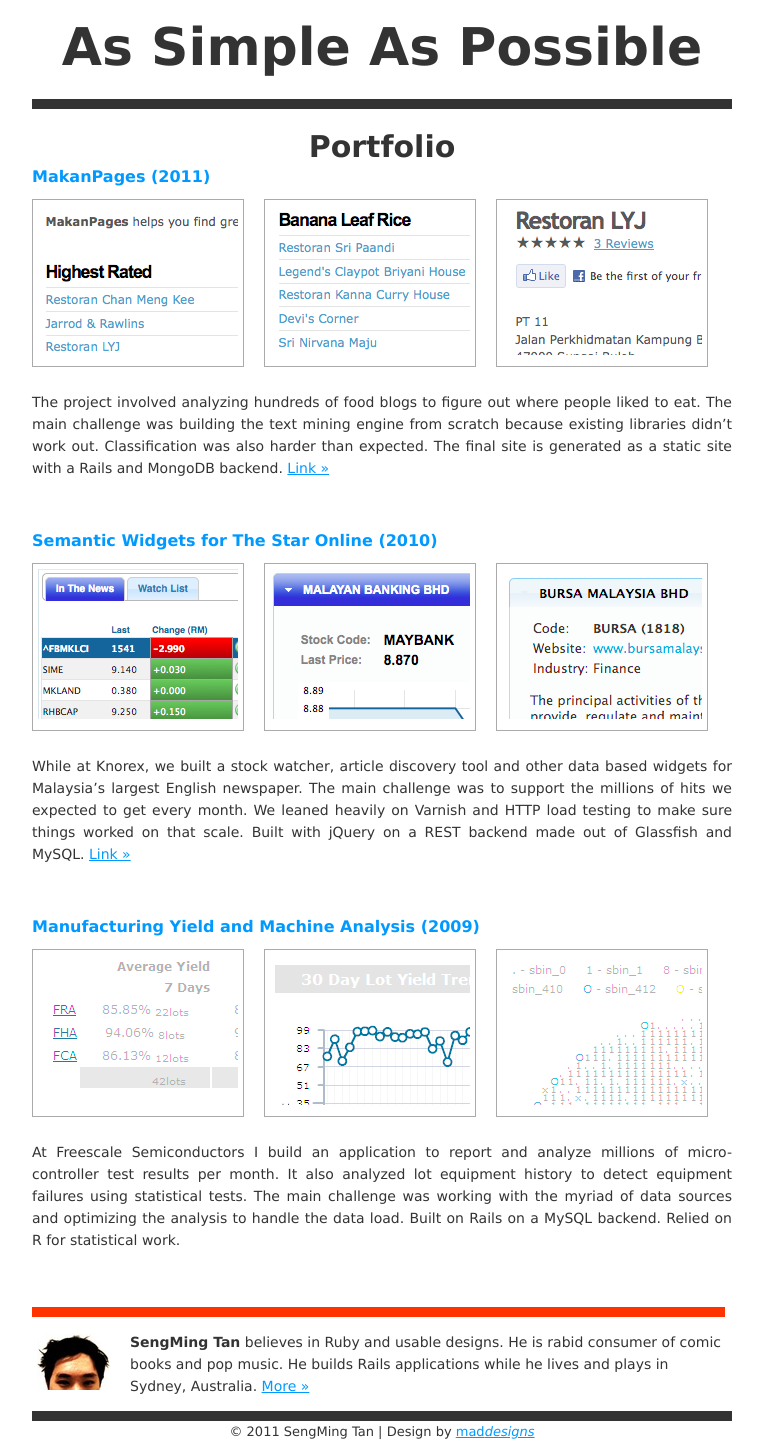
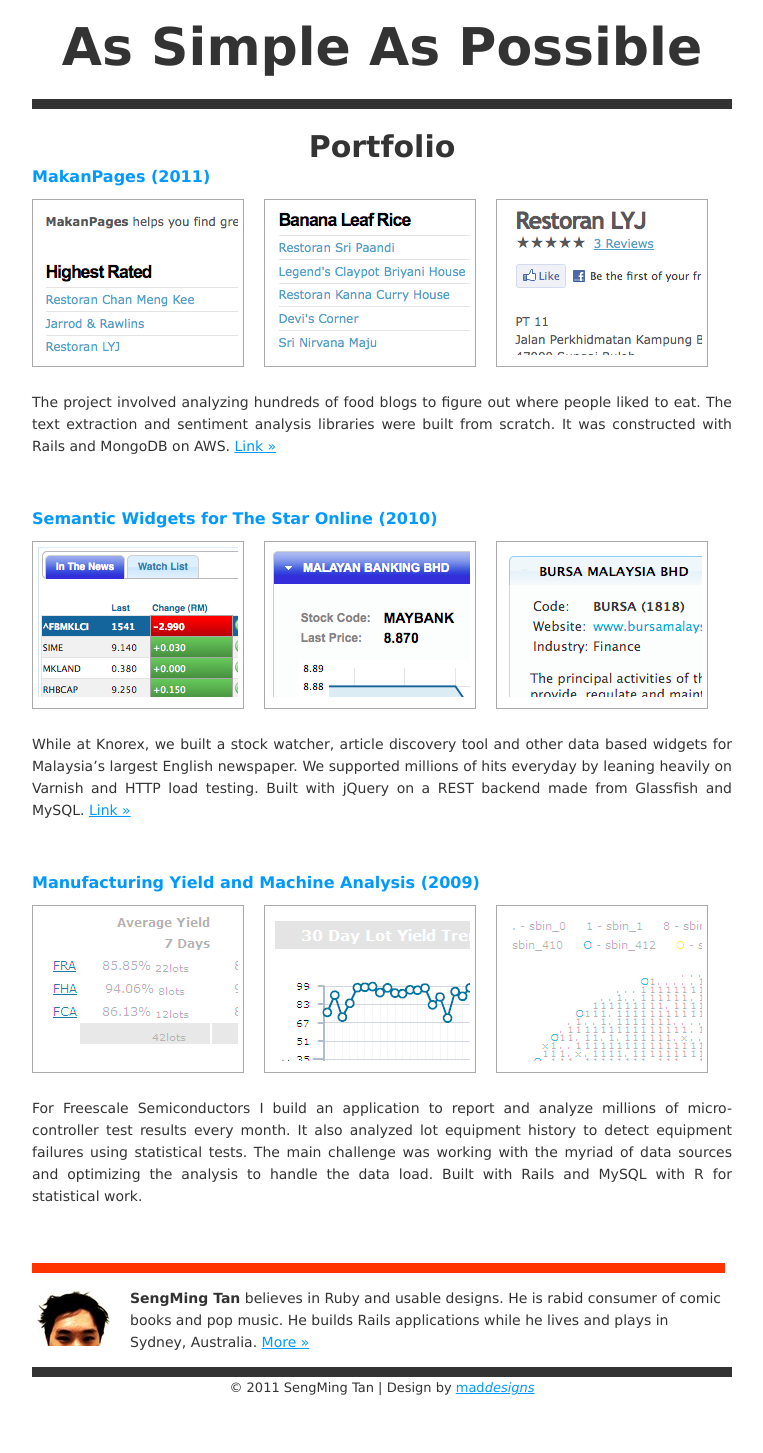
Before and after one commit to tansengming/tansengming.github.com, a Jekyll site: the page built from pages/_posts/2011-05-12-portfolio.markdown, in a window 1280 px wide. Shown: the whole page, without its empty margins (258-1021 px from the left). Built offline with Jekyll 4.4.1, drawn with Linux system fonts in a browser that asks for light colours; nearby versions of some CDN libraries; Markdown is read by kramdown in place of the engine named in the settings; comment, search, counter and statistics services are not loaded; after the commit the page ends 1409 px from its top, so only the background shows below that.

Commit message:
cleans up copy on portfolio

```diff
--- a/pages/_posts/2011-05-12-portfolio.markdown
+++ b/pages/_posts/2011-05-12-portfolio.markdown
@@ -23,7 +23,7 @@ permalink: /portfolio/index.html
 <div class='clear'>
 </div>
 
-The project involved analyzing hundreds of food blogs to figure out where people liked to eat. The main challenge was building the text mining engine from scratch because existing libraries didn't work out. Classification was also harder than expected. The final site is generated as a static site with a Rails and MongoDB backend.
+The project involved analyzing hundreds of food blogs to figure out where people liked to eat. The text extraction and sentiment analysis libraries were built from scratch. It was constructed with Rails and MongoDB on AWS.
 [Link &raquo;](http://makanpages.com/)
 
 <br />
@@ -49,7 +49,7 @@ The project involved analyzing hundreds of food blogs to figure out where people
 <div class='clear'>
 </div>
 
-While at Knorex, we built a stock watcher, article discovery tool and other data based widgets for Malaysia's largest English newspaper. The main challenge was to support the millions of hits we expected to get every month. We leaned heavily on Varnish and HTTP load testing to make sure things worked on that scale. Built with jQuery on a REST backend made out of Glassfish and MySQL.
+While at Knorex, we built a stock watcher, article discovery tool and other data based widgets for Malaysia's largest English newspaper. We supported millions of hits everyday by leaning heavily on Varnish and HTTP load testing. Built with jQuery on a REST backend made from Glassfish and MySQL.
 [Link &raquo;](http://biz.thestar.com.my/)
 
 <br />
@@ -76,7 +76,7 @@ While at Knorex, we built a stock watcher, article discovery tool and other data
 <div class='clear'>
 </div>
 
-At Freescale Semiconductors I build an application to report and analyze millions of micro-controller test results per month. It also analyzed lot equipment history to detect equipment failures using statistical tests. The main challenge was working with the myriad of data sources and optimizing the analysis to handle the data load. Built on Rails on a MySQL backend. Relied on R for statistical work.
+For Freescale Semiconductors I build an application to report and analyze millions of micro-controller test results every month. It also analyzed lot equipment history to detect equipment failures using statistical tests. The main challenge was working with the myriad of data sources and optimizing the analysis to handle the data load. Built with Rails and MySQL with R for statistical work.
 
 <script type="text/javascript" charset="utf-8">
 	$(document).ready(function() {
```
